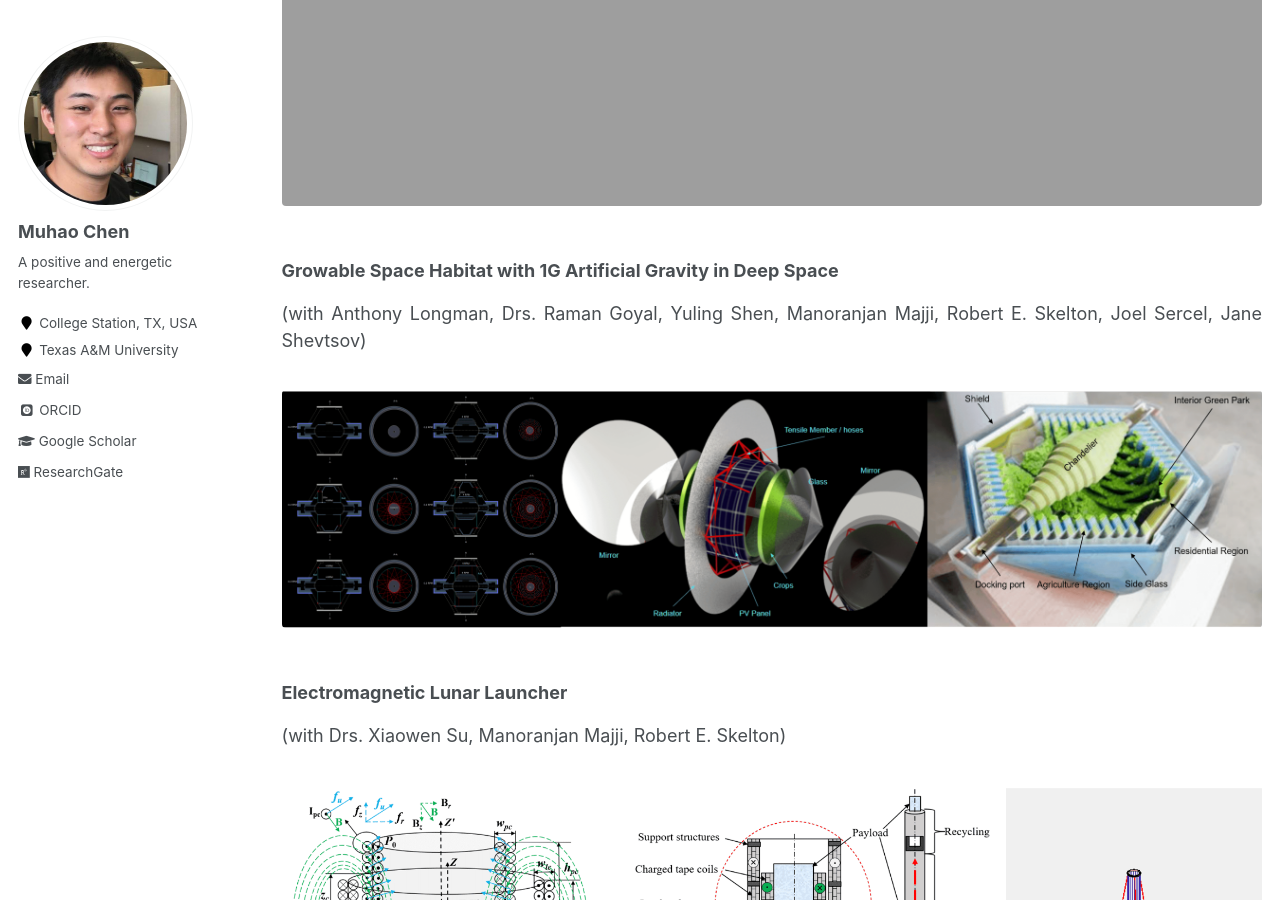
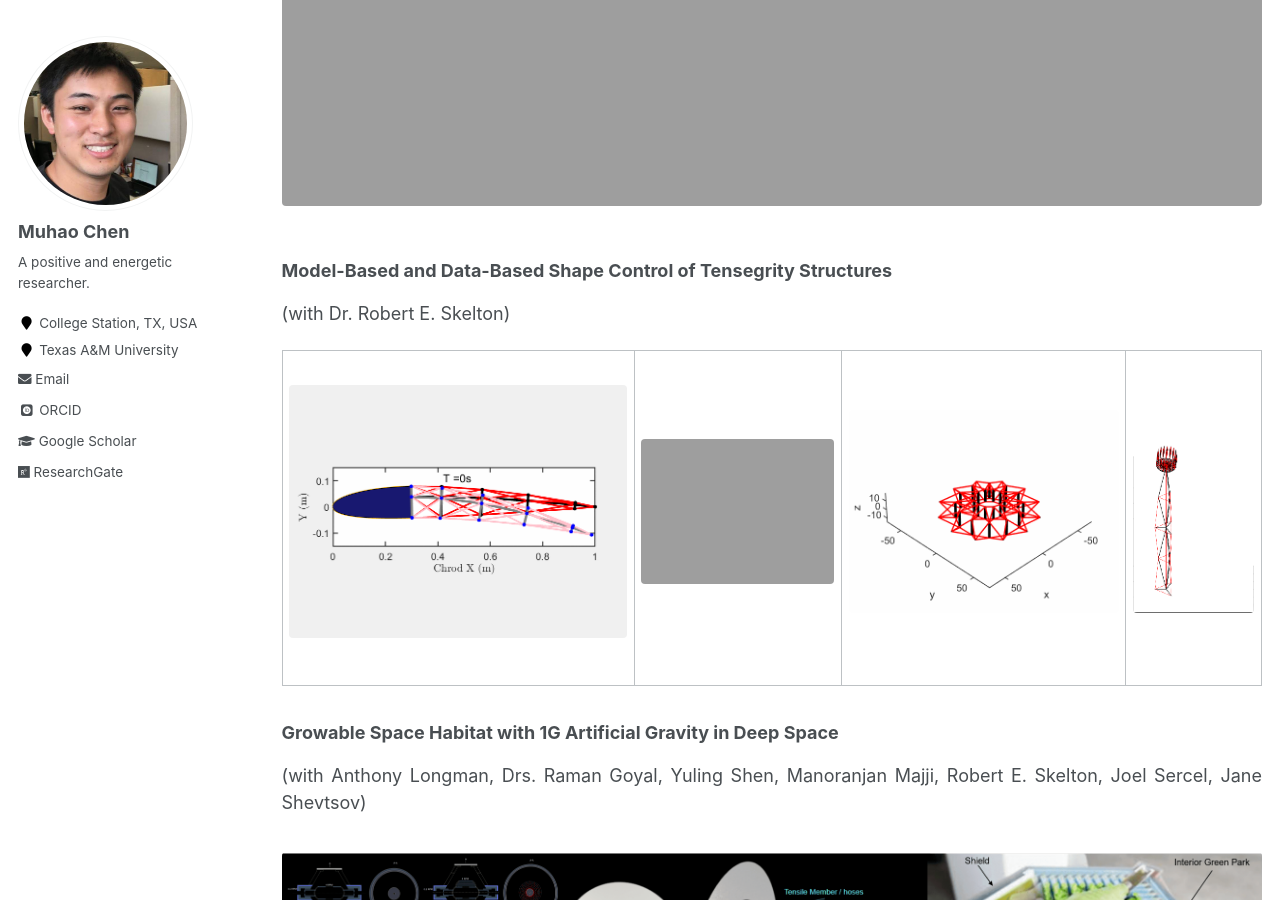
Before and after one commit to Muhao-Chen/muhao-chen.github.io, a Jekyll site: the page built from _pages/research.md, in a window 1280 px wide and 900 px high, scrolled down 3234 px. Built offline with Jekyll 4.4.1, drawn with Linux system fonts in a browser that asks for light colours; some web fonts are replaced.

Commit message:
Update research.md

```diff
--- a/_pages/research.md
+++ b/_pages/research.md
@@ -112,6 +112,17 @@ We would also like to develop and offer more and more software and tools to help
 (with Drs. Shuo Ma and Robert E. Skelton)
 <figure><img src="{{ site.url }}/images/rffi/Tenseg_Roof.png" width="800"/></figure>
 
+### Model-Based and Data-Based Shape Control of Tensegrity Structures
+(with Dr. Robert E. Skelton)
+<table>
+<tr>
+<td><figure><img src="{{ site.url }}/images/rffi/morph_air.gif" width="100"/></figure></td>
+<td><figure><img src="{{ site.url }}/images/rffi/tail.gif" width="100"/></figure></td>
+<td><figure><img src="{{ site.url }}/images/rffi/CableDomeCtrl.gif" width="100"/></figure></td>
+<td><figure><img src="{{ site.url }}/images/rffi/arm.gif" width="100"/></figure></td>
+</tr>
+</table>
+
 
 ### Growable Space Habitat with 1G Artificial Gravity in Deep Space
 (with Anthony Longman, Drs. Raman Goyal, Yuling Shen, Manoranjan Majji, Robert E. Skelton, Joel Sercel, Jane Shevtsov)
```
